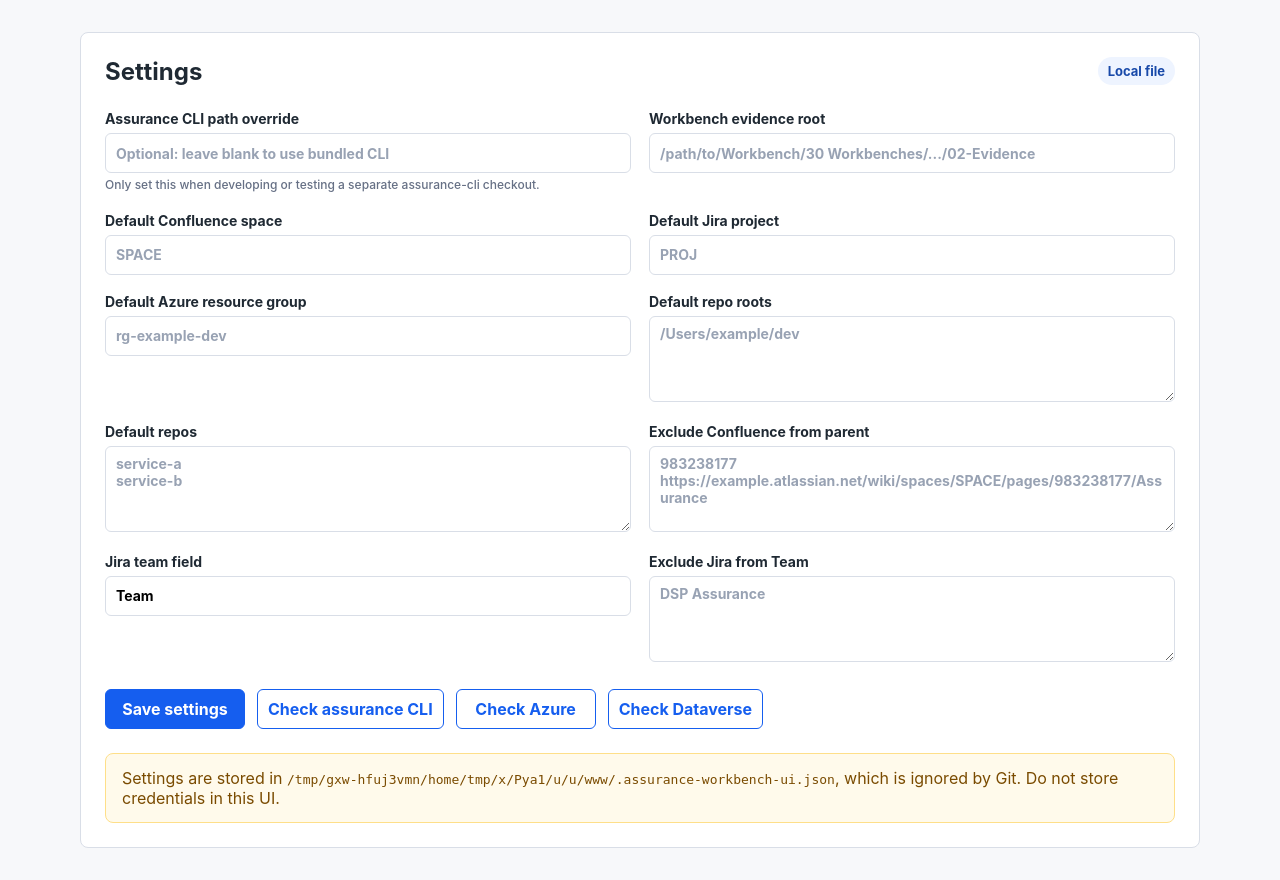
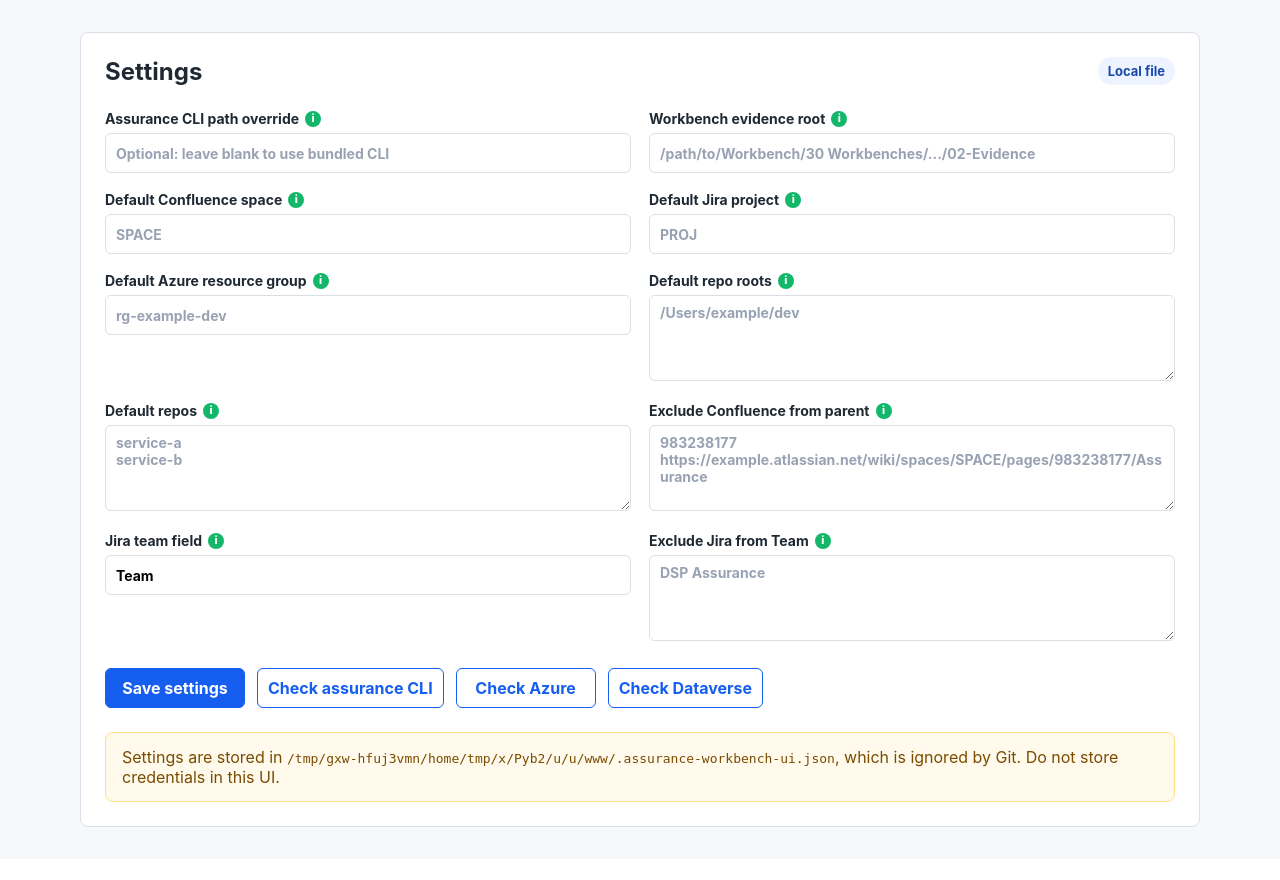
Before and after one commit to richlee-cgi/assurance-workbench-ui, a FastAPI app: page /settings in a window 1280 px wide. Shown: the part 88-968 px from the top of the page. After the commit the page ends 915 px from the top, so only its background shows below. Run offline with FastAPI, Linux system fonts and the light colour scheme; some libraries are stand-ins or nearby versions.

Commit message:
Add settings field info tooltips

```diff
--- a/app/static/css/app.css
+++ b/app/static/css/app.css
@@ -129,13 +129,56 @@ legend {
   font-weight: 700;
 }
 
-.field-help {
-  display: block;
-  margin-top: 4px;
-  color: var(--muted);
+.field-title {
+  display: inline-flex;
+  align-items: center;
+  gap: 6px;
+}
+
+.info-tooltip {
+  position: relative;
+  display: inline-flex;
+  align-items: center;
+  justify-content: center;
+  width: 16px;
+  height: 16px;
+  border-radius: 50%;
+  background: #12b76a;
+  color: #ffffff;
+  cursor: help;
+  font-size: 11px;
+  font-weight: 800;
+  line-height: 1;
+}
+
+.info-tooltip:focus {
+  outline: 2px solid #84caff;
+  outline-offset: 2px;
+}
+
+.tooltip-content {
+  position: absolute;
+  bottom: calc(100% + 8px);
+  left: 50%;
+  z-index: 20;
+  display: none;
+  width: max-content;
+  max-width: min(280px, calc(100vw - 48px));
+  padding: 8px 10px;
+  border: 1px solid var(--border);
+  border-radius: 6px;
+  background: #ffffff;
+  box-shadow: 0 12px 28px rgb(16 24 40 / 16%);
+  color: var(--text);
   font-size: 12px;
   font-weight: 500;
   line-height: 1.4;
+  transform: translateX(-50%);
+}
+
+.info-tooltip:hover .tooltip-content,
+.info-tooltip:focus .tooltip-content {
+  display: block;
 }
 
 input,
--- a/app/templates/settings.html
+++ b/app/templates/settings.html
@@ -11,53 +11,52 @@
 
   <form id="settings-form" class="grid-form" hx-post="/settings" hx-target="#settings-status" hx-swap="innerHTML">
     <label>
-      Assurance CLI path override
+      <span class="field-title">Assurance CLI path override <span class="info-tooltip" tabindex="0" aria-label="Only set this when developing or testing a separate assurance-cli checkout.">i<span class="tooltip-content" role="tooltip">Only set this when developing or testing a separate assurance-cli checkout.</span></span></span>
       <input type="text" name="assurance_path" value="{{ settings.assurance_path }}" placeholder="Optional: leave blank to use bundled CLI">
-      <span class="field-help">Only set this when developing or testing a separate assurance-cli checkout.</span>
     </label>
 
     <label>
-      Workbench evidence root
+      <span class="field-title">Workbench evidence root <span class="info-tooltip" tabindex="0" aria-label="Folder where timestamped evidence run folders will be saved.">i<span class="tooltip-content" role="tooltip">Folder where timestamped evidence run folders will be saved.</span></span></span>
       <input type="text" name="workbench_root" value="{{ settings.workbench_root }}" placeholder="/path/to/Workbench/30 Workbenches/.../02-Evidence">
     </label>
 
     <label>
-      Default Confluence space
+      <span class="field-title">Default Confluence space <span class="info-tooltip" tabindex="0" aria-label="Optional default space key used when Confluence is selected.">i<span class="tooltip-content" role="tooltip">Optional default space key used when Confluence is selected.</span></span></span>
       <input type="text" name="confluence_space" value="{{ settings.confluence_space }}" placeholder="SPACE">
     </label>
 
     <label>
-      Default Jira project
+      <span class="field-title">Default Jira project <span class="info-tooltip" tabindex="0" aria-label="Optional default Jira project key used when Jira is selected.">i<span class="tooltip-content" role="tooltip">Optional default Jira project key used when Jira is selected.</span></span></span>
       <input type="text" name="jira_project" value="{{ settings.jira_project }}" placeholder="PROJ">
     </label>
 
     <label>
-      Default Azure resource group
+      <span class="field-title">Default Azure resource group <span class="info-tooltip" tabindex="0" aria-label="Optional default Azure resource group used to keep Azure searches focused.">i<span class="tooltip-content" role="tooltip">Optional default Azure resource group used to keep Azure searches focused.</span></span></span>
       <input type="text" name="azure_resource_group" value="{{ settings.azure_resource_group }}" placeholder="rg-example-dev">
     </label>
 
     <label>
-      Default repo roots
+      <span class="field-title">Default repo roots <span class="info-tooltip" tabindex="0" aria-label="One or more local folders that contain checked-out Git repositories.">i<span class="tooltip-content" role="tooltip">One or more local folders that contain checked-out Git repositories.</span></span></span>
       <textarea name="repo_roots" placeholder="/Users/example/dev">{{ settings.repo_roots }}</textarea>
     </label>
 
     <label>
-      Default repos
+      <span class="field-title">Default repos <span class="info-tooltip" tabindex="0" aria-label="Optional newline-separated repository names or paths to include by default.">i<span class="tooltip-content" role="tooltip">Optional newline-separated repository names or paths to include by default.</span></span></span>
       <textarea name="repos" placeholder="service-a&#10;service-b">{{ settings.repos }}</textarea>
     </label>
 
     <label>
-      Exclude Confluence from parent
+      <span class="field-title">Exclude Confluence from parent <span class="info-tooltip" tabindex="0" aria-label="Exclude pages under these Confluence parent page IDs or URLs.">i<span class="tooltip-content" role="tooltip">Exclude pages under these Confluence parent page IDs or URLs.</span></span></span>
       <textarea name="exclude_confluence_parents" placeholder="983238177&#10;https://example.atlassian.net/wiki/spaces/SPACE/pages/983238177/Assurance">{{ settings.exclude_confluence_parents }}</textarea>
     </label>
 
     <label>
-      Jira team field
+      <span class="field-title">Jira team field <span class="info-tooltip" tabindex="0" aria-label="Jira field used for team exclusions, usually Team or a customfield ID.">i<span class="tooltip-content" role="tooltip">Jira field used for team exclusions, usually Team or a customfield ID.</span></span></span>
       <input type="text" name="jira_team_field" value="{{ settings.jira_team_field }}" placeholder="Team or customfield_12345">
     </label>
 
     <label>
-      Exclude Jira from Team
+      <span class="field-title">Exclude Jira from Team <span class="info-tooltip" tabindex="0" aria-label="Exact Jira team names to exclude from evidence results.">i<span class="tooltip-content" role="tooltip">Exact Jira team names to exclude from evidence results.</span></span></span>
       <textarea name="exclude_jira_teams" placeholder="DSP Assurance">{{ settings.exclude_jira_teams }}</textarea>
     </label>
 
```
Also changed, not shown: tests/test_app.py (+1 -0 lines).
